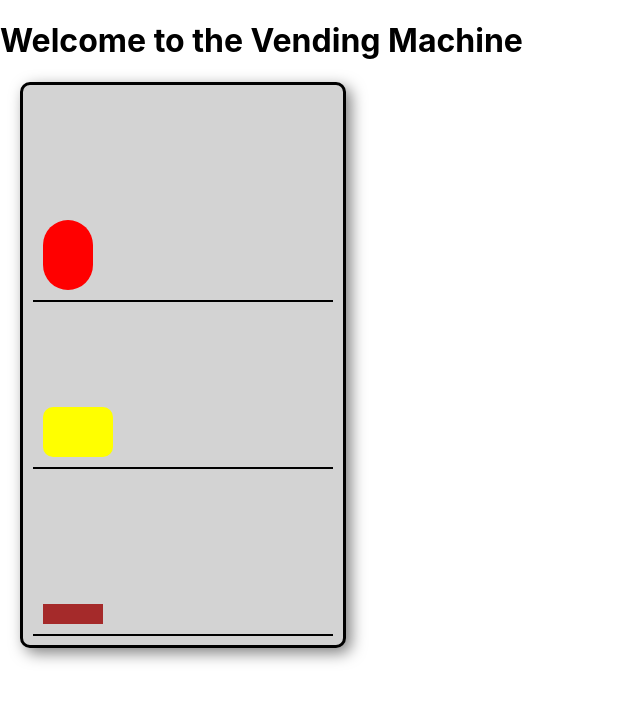
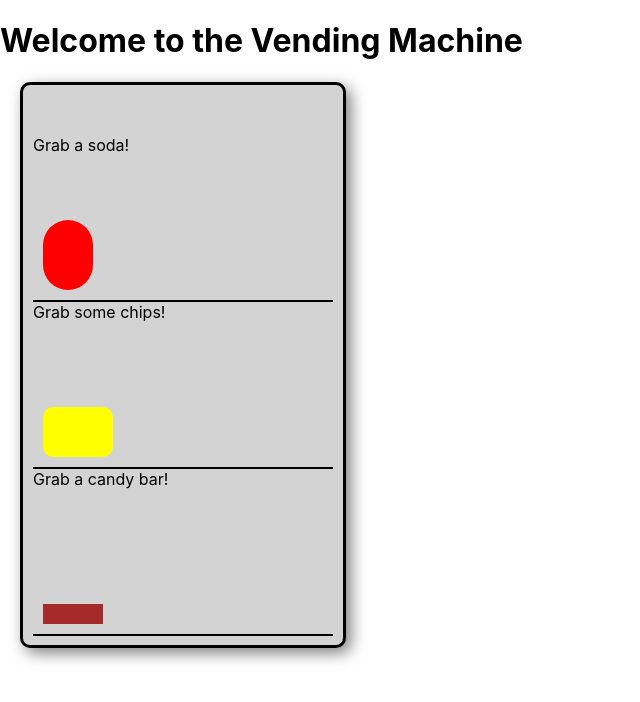
Before and after one commit to ZABocek/Springboard_Unit_46.1_React_Router_Intro_Vending_Machine, a React (Create React App) app in the folder vending-machine-app/: page / in a window 1280 px wide. Shown: the top 702 px of the page, without its empty margins (0-640 px from the left). Built offline with nearby package versions, Linux system fonts and the light colour scheme.

Commit message:
modified App.css again

```diff
--- a/vending-machine-app/src/App.css
+++ b/vending-machine-app/src/App.css
@@ -32,7 +32,6 @@
   bottom: 10px;
   left: 10px;
 }
-
 /* Bag of Chips */
 .chips {
   width: 70px;
--- a/vending-machine-app/src/VendingMachine.js
+++ b/vending-machine-app/src/VendingMachine.js
@@ -15,14 +15,17 @@ function VendingMachine() {
       <div className="vending-machine">
         <div className="shelf" onClick={() => navigateTo("/snack/soda")}>
           <div className="can"></div>
+            <div classname="text1" type="text">Grab a soda!</div>
           {/* Add more cans if needed */}
         </div>
         <div className="shelf" onClick={() => navigateTo("/snack/chips")}>
           <div className="chips"></div>
+            <div classname="text2" type="text">Grab some chips!</div>
           {/* Add more bags of chips if needed */}
         </div>
         <div className="shelf" onClick={() => navigateTo("/snack/candy")}>
           <div className="candy-bar"></div>
+            <div classname="text3" type="text">Grab a candy bar!</div>
           {/* Add more candy bars if needed */}
         </div>
       </div>
```
